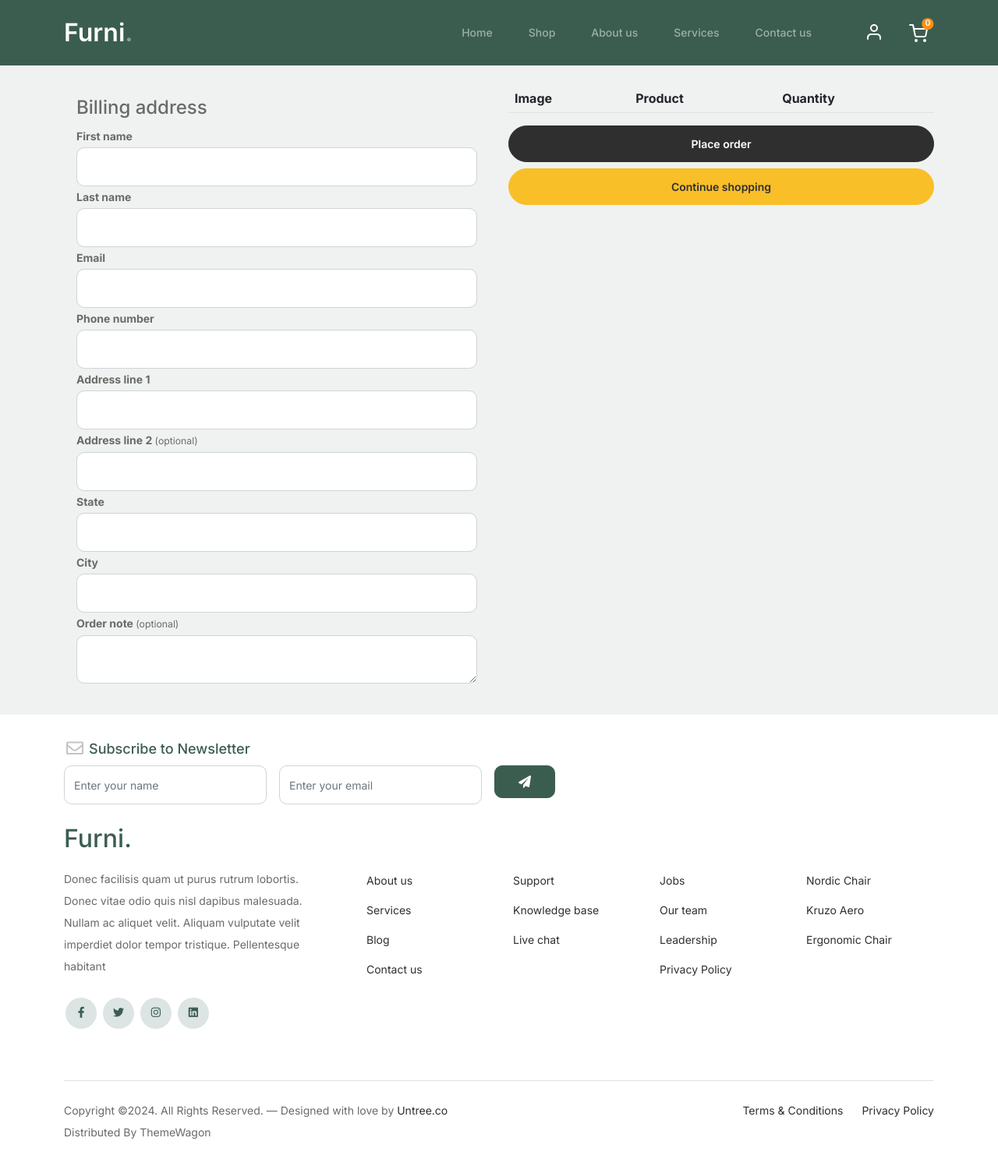
After one commit to iramamy/FurnitureStore, a Django app: page /cart/checkout/ in a window 1280 px wide. The commit adds this page. Shown: the whole page at 78% size. Run offline with Django 5.2, Linux system fonts and the light colour scheme; data comes from the database, SQL or seed files in the repository; both versions use the stored data as it was after the commit; lists and menus that the app fills with data are empty; some libraries are stand-ins or nearby versions.

Commit message:
checkout views

```diff
--- a/cart/urls.py
+++ b/cart/urls.py
@@ -4,6 +4,19 @@ from . import views
 urlpatterns = [
     path("", views.cart, name='cart'),
     path('add_cart/<int:product_id>/', views.add_cart, name='add_cart'),
-    path('remove_cart/<int:product_id>/', views.remove_cart, name='remove_cart'), # noqa
-    path('remove_cart_item/<int:product_id>/', views.remove_cart_item, name='remove_cart_item'), # noqa
+
+    path(
+        'remove_cart/<int:product_id>/',
+        views.remove_cart,
+        name='remove_cart'
+        ),
+
+    path(
+        'remove_cart_item/<int:product_id>/',
+        views.remove_cart_item,
+        name='remove_cart_item'
+        ),
+
+    # Check out
+    path("checkout/", views.checkout, name="checkout")
 ]
--- a/cart/views.py
+++ b/cart/views.py
@@ -87,3 +87,29 @@ def cart(request, total=0, quantity=0, cart_items=None):
     }
 
     return render(request, 'shop/cart.html', context)
+
+def checkout(request, total=0, quantity=0, cart_items=None):
+
+    tax, grand_total = 0, 0
+    try:
+        cart = Cart.objects.get(cart_id=_cart_id(request))
+        cart_items = CartItem.objects.filter(cart=cart, is_active=True)
+        for cart_item in cart_items:
+            total += (cart_item.product.price * cart_item.quantity)
+            quantity += cart_item.quantity
+
+        tax = (2 * total)/100
+        grand_total = tax + total
+
+    except ObjectDoesNotExist:
+        pass
+
+    context = {
+        'total': total,
+        "quantity": quantity,
+        'cart_items': cart_items,
+        'tax': tax,
+        'grand_total': grand_total,
+    }
+
+    return render(request, "shop/checkout.html", context)
--- a/funi/static/css/style.css
+++ b/funi/static/css/style.css
@@ -29,6 +29,17 @@ a {
     text-decoration: none; }
   a.more {
     font-weight: 600; }
+
+.img-sm {
+  width: 60px;
+  height: 60px;
+}
+
+
+.img-md {
+  width: 120px;
+  height: 120px;
+}
 
 .custom-navbar {
   background: #3b5d50 !important;
@@ -585,9 +596,6 @@ a {
       .testimonial-slider-wrap .tns-nav button:hover:before, .testimonial-slider-wrap .tns-nav button.tns-nav-active:before {
         background-color: #3b5d50; }
 
-.before-footer-section {
-  padding: 7rem 0 12rem 0 !important; }
-
 .blog-section {
   padding: 7rem 0 12rem 0; }
   .blog-section .post-entry a {
@@ -616,7 +624,7 @@ a {
     opacity: .7; }
 
 .footer-section {
-  padding: 80px 0;
+  padding: 30px 0;
   background: #ffffff; }
   .footer-section .relative {
     position: relative; }
@@ -632,11 +640,11 @@ a {
     margin-bottom: 40px;
     position: relative;
     z-index: 2;
-    margin-top: 100px; }
+    margin-top: 0; }
     @media (min-width: 992px) {
       .footer-section .subscription-form {
         margin-top: 0px;
-        margin-bottom: 80px; } }
+        margin-bottom: 30px; } }
     .footer-section .subscription-form h3 {
       font-size: 18px;
       font-weight: 500;
--- a/shop/urls.py
+++ b/shop/urls.py
@@ -7,5 +7,9 @@ urlpatterns = [
     # Category
     path("<slug:category_slug>/", views.shop, name='product_by_category'),
     # Product detail
-    path("<slug:category_slug>/<slug:product_slug>/", views.product_detail, name='product_detail'),
+    path(
+        "<slug:category_slug>/<slug:product_slug>/",
+        views.product_detail,
+        name='product_detail'
+        ),
 ]
--- a/templates/includes/footer.html
+++ b/templates/includes/footer.html
@@ -4,9 +4,9 @@
 <footer class="footer-section">
     <div class="container relative">
 
-        <div class="sofa-img">
+        <!-- <div class="sofa-img d-none d-md-table-cell">
             <img src="{% static 'images/sofa.png' %}" alt="Image" class="img-fluid">
-        </div>
+        </div> -->
 
         <div class="row">
             <div class="col-lg-8">
--- a/templates/shop/cart.html
+++ b/templates/shop/cart.html
@@ -37,7 +37,7 @@
                 {% for cart_item in cart_items %}
                 <tr>
                   <td class="product-thumbnail">
-                    <a href="{{ cart_item.product.get_url }}"><img src="{{ cart_item.product.images.url }}" alt="Image" class="img-fluid "></a>
+                    <a href="{{ cart_item.product.get_url }}"><img src="{{ cart_item.product.images.url }}" alt="Image" class="img-md"></a>
                   </td>
                   <td class="product-name">
                     <h2 class="h5 text-black"><a href="{{ cart_item.product.get_url }}" style="text-decoration: none;">{{cart_item.product.product_name}}</a></h2>
@@ -85,7 +85,7 @@
               <input type="text" class="form-control py-3" id="coupon" placeholder="Coupon Code">
             </div>
             <div class="col-md-4">
-              <button class="btn btn-black">Apply Coupon</button>
+              <button class="btn btn-outline-black btn-sm btn-block mb-3">Apply Coupon</button>
             </div>
           </div>
         </div>
@@ -125,7 +125,7 @@
 
               <div class="row">
                 <div class="col-md-12">
-                  <button class="btn btn-black btn-lg py-3 btn-block" onclick="window.location='checkout.html'">Proceed To Checkout</button>
+                  <a href="{% url 'checkout' %}" class="btn btn-outline-black btn-sm btn-block" >Proceed To Checkout</a>
                 </div>
               </div>
             </div>
--- /dev/null
+++ b/templates/shop/checkout.html
@@ -0,0 +1,103 @@
+{% extends 'base.html' %}
+{% load static %}
+
+{% block content %}
+
+<div class="container">
+    <form method="post">
+        <div class="row my-4">
+            <div class="col-lg-6">
+                <div class="card-body">
+                    <h4 class="card-title">Billing address</h4>
+                    <div class="form-row">
+                        <div class="form-group">
+                            <label for=""><strong>First name</strong></label>
+                            <input type="text" name="first_name" class="form-control" required>
+                        </div>
+                        <div class="orm-group">
+                            <label for=""><strong>Last name</strong></label>
+                            <input type="text" name="last_name" class="form-control" required>
+                        </div>
+                    </div>
+
+                    <div class="form-row">
+                        <div class="form-group">
+                            <label for=""><strong>Email</strong></label>
+                            <input type="email" name="email" class="form-control" required>
+                        </div>
+                        <div class="form-group">
+                            <label for=""><strong>Phone number</strong></label>
+                            <input type="text" name="phone_number" class="form-control" required>
+                        </div>
+                    </div>
+
+                    <div class="form-row">
+                        <div class="form-group">
+                            <label for=""><strong>Address line 1</strong></label>
+                            <input type="text" name="address1" class="form-control" required>
+                        </div>
+                        <div class="form-group">
+                            <label for=""><strong>Address line 2 </strong><small>(optional)</small></label>
+                            <input type="text" name="address2" class="form-control">
+                        </div>
+                    </div>
+
+                    <div class="form-row">
+                        <div class="form-group">
+                            <label for=""><strong>State</strong></label>
+                            <input type="text" name="state" class="form-control">
+                        </div>
+                        <div class="form-group">
+                            <label for=""><strong>City </strong></label>
+                            <input type="text" name="city" class="form-control">
+                        </div>
+                    </div>
+
+                    <div class="form-row">
+                        <div class="form-group">
+                            <label for=""><strong>Order note </strong><small>(optional)</small></label>
+                            <textarea name="order_note" class="form-control" rows="2"></textarea>
+                        </div>
+                    </div>
+
+                </div>
+            </div>
+
+            <div class="col-lg-6">
+                <table class="table table-border-less table-shopping-cart">
+                    <thead>
+                        <tr>
+                            <th scope="col">Image</th>
+                            <th scope="col">Product</th>
+                            <th scope="col">Quantity</th>
+                        </tr>
+                    </thead>
+                    <tbody>
+                        {% for cart_item in cart_items %}
+                        <tr>
+                            <td>
+                                <a href="{{ cart_item.product.get_url }}"><img src="{{ cart_item.product.images.url }}" alt="Image" class="img-sm"></a>
+                            </td>
+                            <td class="product-name">
+                                <p class="text-black"><a href="{{ cart_item.product.get_url }}" style="text-decoration: none;">{{cart_item.product.product_name}}</a></p>
+                            </td>
+                            <td>
+                                <div class="input-group mb-3 d-flex align-items-center quantity-container" style="max-width: 120px;">
+                                    {{ cart_item.quantity }}
+                                </div>
+                            </td>
+                        </tr>
+                        {% endfor %}
+                    </tbody>
+                </table>
+
+                <div class=" d-grid gap-2">
+                    <button class="btn btn-outline-black btn-sm btn-block" type="submit">Place order</button>
+                    <a class="btn btn-secondary btn-sm btn-block" href="{% url 'shop' %}">Continue shopping</a>
+                </div>
+            </div>
+        </div>
+    </form>
+</div>
+
+{% endblock %}
```
Also changed, not shown: db.sqlite3.
